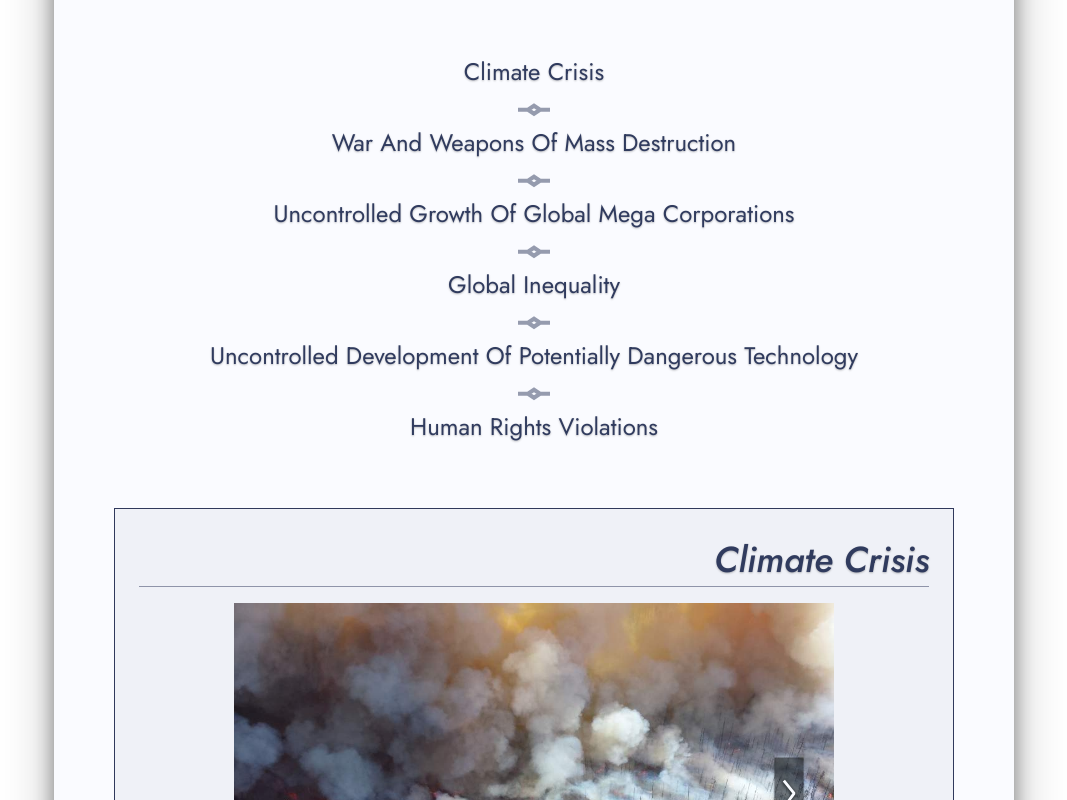
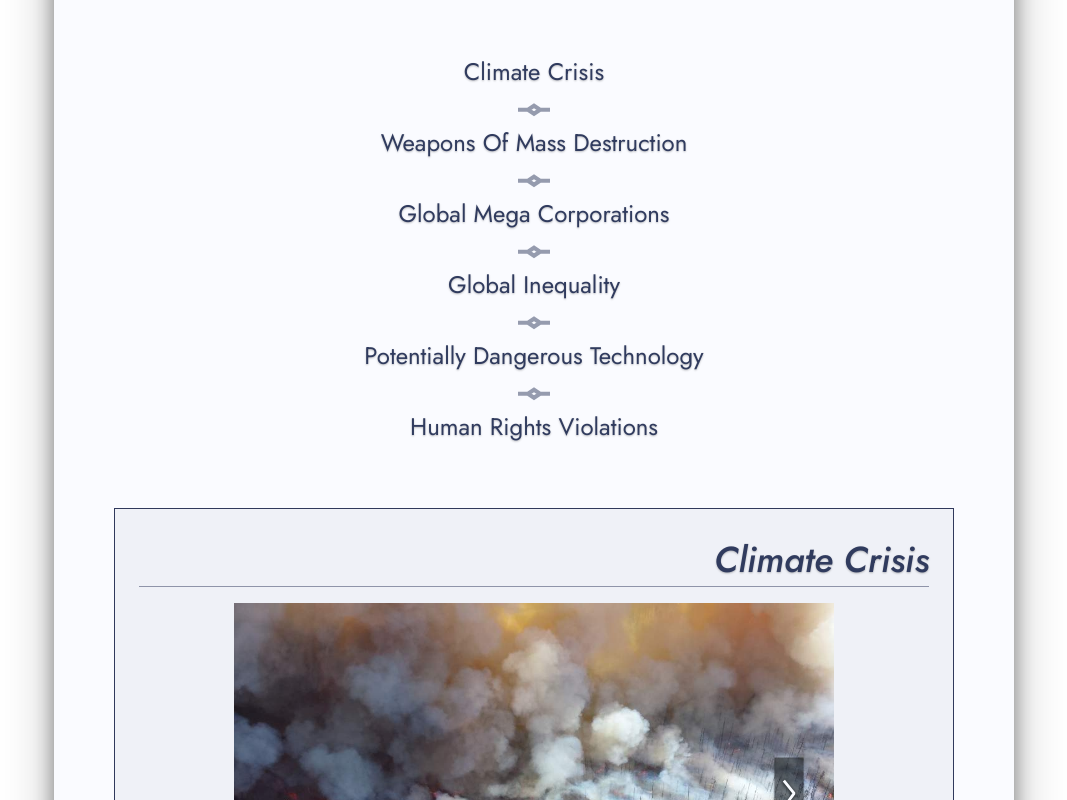
Before and after one commit to terra-utopia/terra-utopia-website, a Nuxt app: page / in a window 1280 px wide. Shown: the part 1320-2120 px from the top of the page, without its empty margins (106-1173 px from the left). Built offline with nearby package versions, Linux system fonts and the light colour scheme.

Commit message:
changed titles of infox texts

```diff
--- a/assets/necessity-of-a-world-state.js
+++ b/assets/necessity-of-a-world-state.js
@@ -35,7 +35,7 @@ const infoboxes = [
         `),
     },
     {
-        title: "War And Weapons Of Mass Destruction",
+        title: "Weapons Of Mass Destruction",
         slogan: "",
         slides: [
             {
@@ -65,7 +65,7 @@ const infoboxes = [
         `),
     },
     {
-        title: "Uncontrolled Growth Of Global Mega Corporations",
+        title: "Global Mega Corporations",
         slogan: "",
         slides: [
             {
@@ -131,7 +131,7 @@ const infoboxes = [
         `),
     },
     {
-        title: "Uncontrolled Development Of Potentially Dangerous Technology",
+        title: "Potentially Dangerous Technology",
         slogan: "",
         slides: [
             {
```
